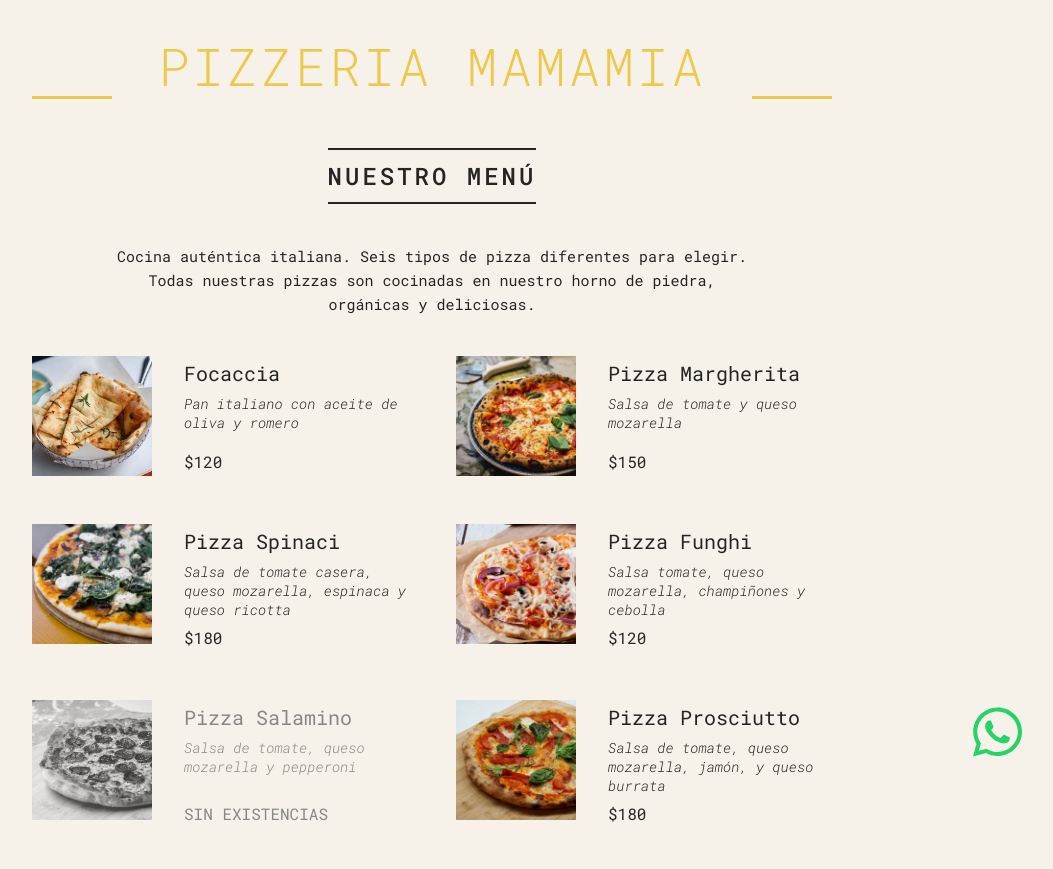
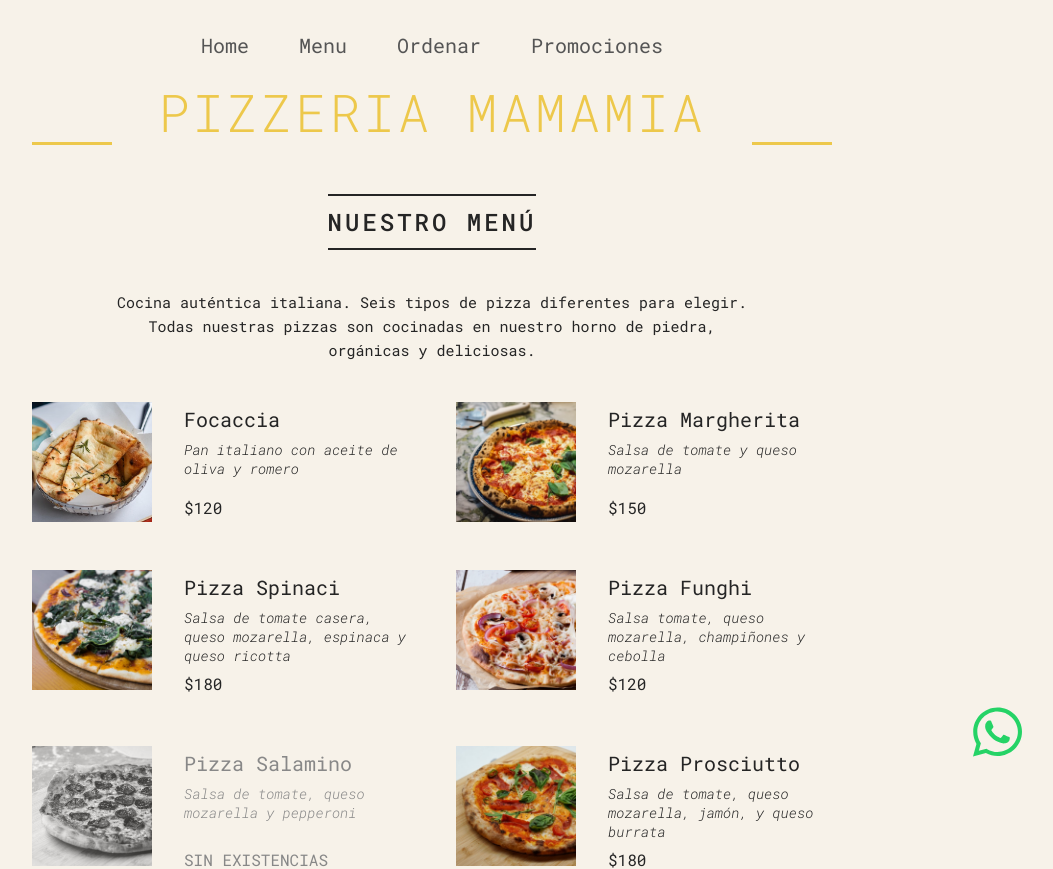
Before and after one commit to Macias-Monica/mamamia, a React (Create React App) app: page / in a window 1280 px wide. Shown: the top 869 px of the page, without its empty margins (208-1261 px from the left). Built offline with nearby package versions, Linux system fonts and the light colour scheme.

Commit message:
Proyecto 2 - Menu Header

```diff
--- a/src/App.js
+++ b/src/App.js
@@ -2,19 +2,16 @@ import ReactDOM from "react-dom/client";
 import { BrowserRouter as Router, Route, Routes, Link } from "react-router-dom";
 import { FontAwesomeIcon } from "@fortawesome/react-fontawesome";
 import { faWhatsapp } from "@fortawesome/free-brands-svg-icons";
-import { faFacebook, faTwitter, faInstagram, faLinkedin } from "@fortawesome/free-brands-svg-icons";
+import {
+  faFacebook,
+  faTwitter,
+  faInstagram,
+  faLinkedin,
+} from "@fortawesome/free-brands-svg-icons";
 import "./index.css";
 import OrderPage from "./order";
 
-// Datos de pizzas
-const pizzaData = [
-  { name: "Focaccia", ingredients: "Pan italiano con aceite de oliva y romero", price: 120, photoName: "pizzas/focaccia.jpg", soldOut: false },
-  { name: "Pizza Margherita", ingredients: "Salsa de tomate y queso mozarella", price: 150, photoName: "pizzas/margherita.jpg", soldOut: false },
-  { name: "Pizza Spinaci", ingredients: "Salsa de tomate casera, queso mozarella, espinaca y queso ricotta", price: 180, photoName: "pizzas/spinaci.jpg", soldOut: false },
-  { name: "Pizza Funghi", ingredients: "Salsa tomate, queso mozarella, champiñones y cebolla", price: 120, photoName: "pizzas/funghi.jpg", soldOut: false },
-  { name: "Pizza Salamino", ingredients: "Salsa de tomate, queso mozarella y pepperoni", price: 150, photoName: "pizzas/salamino.jpg", soldOut: true },
-  { name: "Pizza Prosciutto", ingredients: "Salsa de tomate, queso mozarella, jamón, y queso burrata", price: 180, photoName: "pizzas/prosciutto.jpg", soldOut: false },
-];
+import Menu from "./Menu";
 
 const openHour = 0; // Hora de apertura
 const closedHour = 24; // Hora de cierre
@@ -33,44 +30,24 @@ function App() {
 function Header() {
   return (
     <header className="header">
+      <nav className="navbar">
+        <ul className="nav-links ">
+          <li>
+            <Link to="/">Home</Link>
+          </li>
+          <li>
+            <Link to="/menu">Menu</Link>
+          </li>
+          <li>
+            <Link to="/order">Ordenar</Link>
+          </li>
+          <li>
+            <Link to="/promociones">Promociones</Link>
+          </li>
+        </ul>
+      </nav>
       <h1>Pizzeria MamaMia</h1>
     </header>
-  );
-}
-
-function Menu() {
-  const pizzas = pizzaData;
-  return (
-    <main className="menu">
-      <h2>Nuestro Menú</h2>
-      {pizzas.length > 0 ? (
-        <>
-          <p>
-            Cocina auténtica italiana. Seis tipos de pizza diferentes para elegir. Todas nuestras pizzas son cocinadas en nuestro horno de piedra, orgánicas y deliciosas.
-          </p>
-          <ul className="pizzas">
-            {pizzas.map((pizza) => (
-              <Pizza pizzaObj={pizza} key={pizza.name} />
-            ))}
-          </ul>
-        </>
-      ) : (
-        <p>Aún estamos trabajando en nuestro menú. Disculpe las molestias.</p>
-      )}
-    </main>
-  );
-}
-
-function Pizza({ pizzaObj }) {
-  return (
-    <li className={`pizza ${pizzaObj.soldOut ? "sold-out" : ""}`}>
-      <img src={pizzaObj.photoName} alt={pizzaObj.name} />
-      <div>
-        <h3>{pizzaObj.name}</h3>
-        <p>{pizzaObj.ingredients}</p>
-        <span>{pizzaObj.soldOut ? "SIN EXISTENCIAS" : `$${pizzaObj.price}`}</span>
-      </div>
-    </li>
   );
 }
 
@@ -86,8 +63,10 @@ function SectionMap() {
     <div className="menu">
       <h2>Mapa</h2>
       <p>
-        Dirección: Calle de la Pizza 123, Ciudad del Sabor, CP 45678<br />
-        Teléfono: (555) 123-4567<br />
+        Dirección: Calle de la Pizza 123, Ciudad del Sabor, CP 45678
+        <br />
+        Teléfono: (555) 123-4567
+        <br />
         Correo electrónico: contacto@pizzeriamamamia.com
       </p>
       <iframe
@@ -109,10 +88,17 @@ function Footer() {
         <Order closed={closedHour} open={openHour} />
       ) : (
         <>
-          <p>Estamos alegres de atenderlo entre las {openHour}:00 y las {closedHour}:00.</p>
-          <p>Dirección: Calle de la Pizza 123, Ciudad del Sabor, CP 45678<br />
-          Teléfono: (555) 123-4567<br />
-          Correo electrónico: contacto@pizzeriamamamia.com</p>
+          <p>
+            Estamos alegres de atenderlo entre las {openHour}:00 y las{" "}
+            {closedHour}:00.
+          </p>
+          <p>
+            Dirección: Calle de la Pizza 123, Ciudad del Sabor, CP 45678
+            <br />
+            Teléfono: (555) 123-4567
+            <br />
+            Correo electrónico: contacto@pizzeriamamamia.com
+          </p>
         </>
       )}
       <IconWA />
@@ -124,7 +110,11 @@ function Footer() {
 function IconWA() {
   return (
     <div style={{ position: "relative" }}>
-      <a href="https://wa.me/5213921057200" target="_blank" rel="noopener noreferrer">
+      <a
+        href="https://wa.me/5213921057200"
+        target="_blank"
+        rel="noopener noreferrer"
+      >
         <FontAwesomeIcon
           icon={faWhatsapp}
           size="4x"
@@ -145,16 +135,36 @@ function SocialMediaIcons() {
     <div className="social-media-container">
       <p>Síguenos en nuestras redes sociales</p>
       <div className="social-media-icons">
-        <a href="https://www.facebook.com" target="_blank" rel="noopener noreferrer" className="facebook">
+        <a
+          href="https://www.facebook.com"
+          target="_blank"
+          rel="noopener noreferrer"
+          className="facebook"
+        >
           <FontAwesomeIcon icon={faFacebook} size="2x" />
         </a>
-        <a href="https://www.twitter.com" target="_blank" rel="noopener noreferrer" className="twitter">
+        <a
+          href="https://www.twitter.com"
+          target="_blank"
+          rel="noopener noreferrer"
+          className="twitter"
+        >
           <FontAwesomeIcon icon={faTwitter} size="2x" />
         </a>
-        <a href="https://www.instagram.com" target="_blank" rel="noopener noreferrer" className="instagram">
+        <a
+          href="https://www.instagram.com"
+          target="_blank"
+          rel="noopener noreferrer"
+          className="instagram"
+        >
           <FontAwesomeIcon icon={faInstagram} size="2x" />
         </a>
-        <a href="https://www.linkedin.com" target="_blank" rel="noopener noreferrer" className="linkedin">
+        <a
+          href="https://www.linkedin.com"
+          target="_blank"
+          rel="noopener noreferrer"
+          className="linkedin"
+        >
           <FontAwesomeIcon icon={faLinkedin} size="2x" />
         </a>
       </div>
@@ -166,7 +176,8 @@ function Order({ closed, open }) {
   return (
     <div className="order">
       <p>
-        ¡Estamos actualmente abiertos! Nuestro horario de atención es de {open}:00 hasta {closed}:00. ¡Ven a visitarnos u ordena en línea!
+        ¡Estamos actualmente abiertos! Nuestro horario de atención es de {open}
+        :00 hasta {closed}:00. ¡Ven a visitarnos u ordena en línea!
       </p>
       <Link to="/order">
         <button className="btn">Ordena!</button>
--- /dev/null
+++ b/src/Menu.js
@@ -0,0 +1,86 @@
+// Datos de pizzas
+const pizzaData = [
+  {
+    name: "Focaccia",
+    ingredients: "Pan italiano con aceite de oliva y romero",
+    price: 120,
+    photoName: "pizzas/focaccia.jpg",
+    soldOut: false,
+  },
+  {
+    name: "Pizza Margherita",
+    ingredients: "Salsa de tomate y queso mozarella",
+    price: 150,
+    photoName: "pizzas/margherita.jpg",
+    soldOut: false,
+  },
+  {
+    name: "Pizza Spinaci",
+    ingredients:
+      "Salsa de tomate casera, queso mozarella, espinaca y queso ricotta",
+    price: 180,
+    photoName: "pizzas/spinaci.jpg",
+    soldOut: false,
+  },
+  {
+    name: "Pizza Funghi",
+    ingredients: "Salsa tomate, queso mozarella, champiñones y cebolla",
+    price: 120,
+    photoName: "pizzas/funghi.jpg",
+    soldOut: false,
+  },
+  {
+    name: "Pizza Salamino",
+    ingredients: "Salsa de tomate, queso mozarella y pepperoni",
+    price: 150,
+    photoName: "pizzas/salamino.jpg",
+    soldOut: true,
+  },
+  {
+    name: "Pizza Prosciutto",
+    ingredients: "Salsa de tomate, queso mozarella, jamón, y queso burrata",
+    price: 180,
+    photoName: "pizzas/prosciutto.jpg",
+    soldOut: false,
+  },
+];
+
+export default function Menu() {
+  const pizzas = pizzaData;
+  return (
+    <main className="menu">
+      <h2>Nuestro Menú</h2>
+      {pizzas.length > 0 ? (
+        <>
+          <p>
+            Cocina auténtica italiana. Seis tipos de pizza diferentes para
+            elegir. Todas nuestras pizzas son cocinadas en nuestro horno de
+            piedra, orgánicas y deliciosas.
+          </p>
+          <ul className="pizzas">
+            {pizzas.map((pizza) => (
+              <Pizza pizzaObj={pizza} key={pizza.name} />
+            ))}
+          </ul>
+        </>
+      ) : (
+        <p>Aún estamos trabajando en nuestro menú. Disculpe las molestias.</p>
+      )}
+    </main>
+  );
+}
+
+function Pizza({ pizzaObj }) {
+  return (
+    <li className={`pizza ${pizzaObj.soldOut ? "sold-out" : ""}`}>
+      <img src={pizzaObj.photoName} alt={pizzaObj.name} />
+      <div>
+        <h3>{pizzaObj.name}</h3>
+        <p>{pizzaObj.ingredients}</p>
+        <span>
+          {pizzaObj.soldOut ? "SIN EXISTENCIAS" : `$${pizzaObj.price}`}
+        </span>
+      </div>
+    </li>
+  );
+}
--- a/src/index.css
+++ b/src/index.css
@@ -1,4 +1,3 @@
-
 @import url("https://fonts.googleapis.com/css2?family=Roboto+Mono:ital,wght@0,300;0,400;0,500;1,300&display=swap");
 
 * {
@@ -180,7 +179,8 @@ body {
   font-size: 1.6rem;
 }
 
-.order-form input, .order-form select {
+.order-form input,
+.order-form select {
   padding: 0.8rem;
   font-size: 1.4rem;
   border: 1px solid #ccc;
@@ -241,7 +241,7 @@ body {
 }
 
 .social-media-container p {
-	font-size: 2rem;
+  font-size: 2rem;
 }
 
 .social-media-container {
@@ -258,3 +258,22 @@ body {
 .social-media-container {
   margin-top: 20px; /* Ajusta este valor según el espacio que desees */
 }
+
+.navbar {
+  display: flex;
+  align-items: center;
+  justify-content: center;
+  margin-bottom: 20px;
+}
+
+.nav-links {
+  display: flex;
+  gap: 50px;
+  list-style: none;
+}
+
+.nav-links a {
+  text-decoration: none;
+  font-size: 20px;
+  color: #555;
+}
--- a/src/index.js
+++ b/src/index.js
@@ -2,8 +2,9 @@ import ReactDOM from "react-dom/client";
 import { BrowserRouter as Router, Route, Routes } from "react-router-dom";
 import "./index.css";
 import App from "./App";
-import OrderPage from "./order";  // Página de pedidos
-import React from 'react';
+import OrderPage from "./order"; // Página de pedidos
+import Menu from "./Menu";
+import React from "react";
 
 const root = ReactDOM.createRoot(document.getElementById("root"));
 
@@ -12,6 +13,7 @@ root.render(
     <Router>
       <Routes>
         <Route path="/" element={<App />} />
+        <Route path="/Menu" element={<Menu />} />
         <Route path="/order" element={<OrderPage />} />
       </Routes>
     </Router>
```
Also changed, not shown: src/NavBar.js (added, +54 -0 lines).
